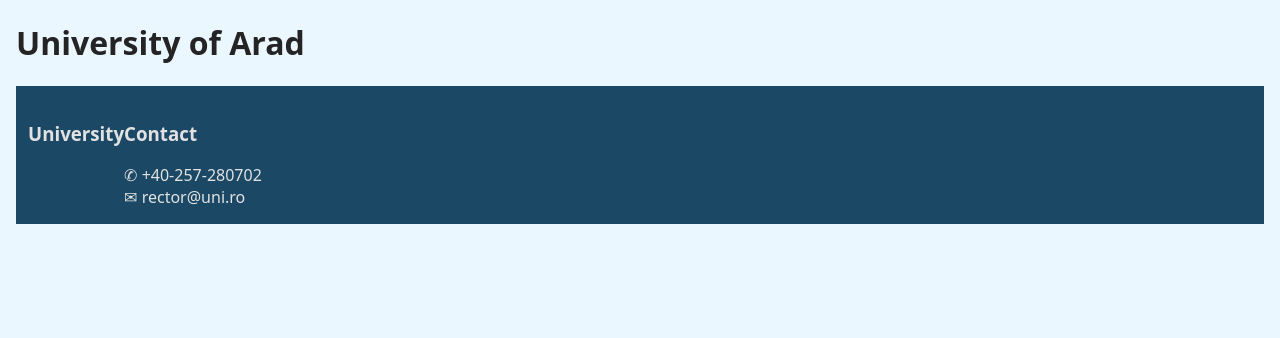
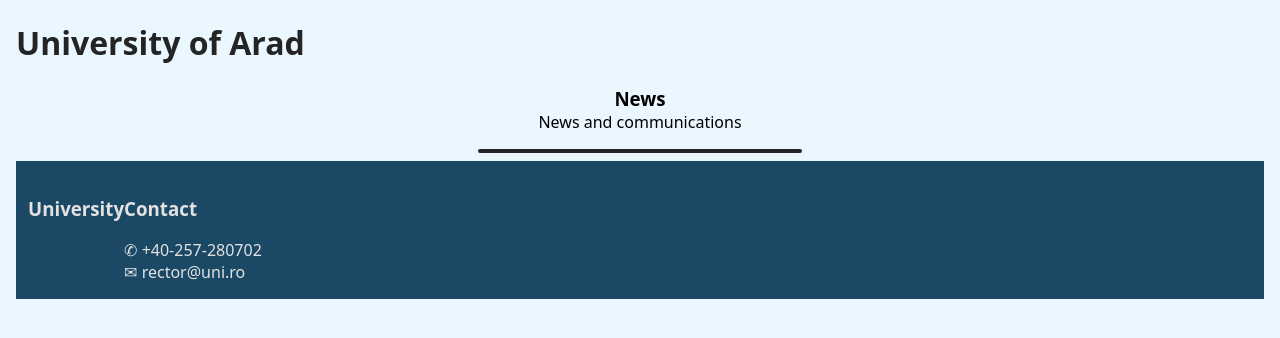
Before and after one commit to cristian-florin-ciobanu/php-mysql-university-project, a PHP site: page / in a window 1280 px wide. Shown: the part 62-400 px from the top of the page. Run offline with PHP 8.4, Linux system fonts and the light colour scheme; data that the repository does not hold is empty.

Commit message:
starting the news section

```diff
--- a/css/index.css
+++ b/css/index.css
@@ -7,3 +7,21 @@ body {
 h1 {
     color: #242424;
 }
+
+#news-header {
+    display: flex;
+    justify-content: center;
+    margin: 0;
+}
+
+#news-subheader {
+    display: flex;
+    justify-content: center;
+    margin-top: 0;
+}
+
+hr {
+    border: 0.175rem solid #242424;
+    border-radius: 0.2rem;
+    width: 20rem;
+}
--- a/index.php
+++ b/index.php
@@ -5,7 +5,14 @@
 </head>
 <body>
     <style type="text/css"><?php include 'css/index.css'; ?></style>
+
     <?php include 'header.php'; ?>
+
     <h1>University of Arad</h1>
+
+    <h3 id="news-header">News</h3>
+    <p id="news-subheader">News and communications</p>
+    <hr>
+
     <?php include 'footer.php'; ?>
 </body>
```
